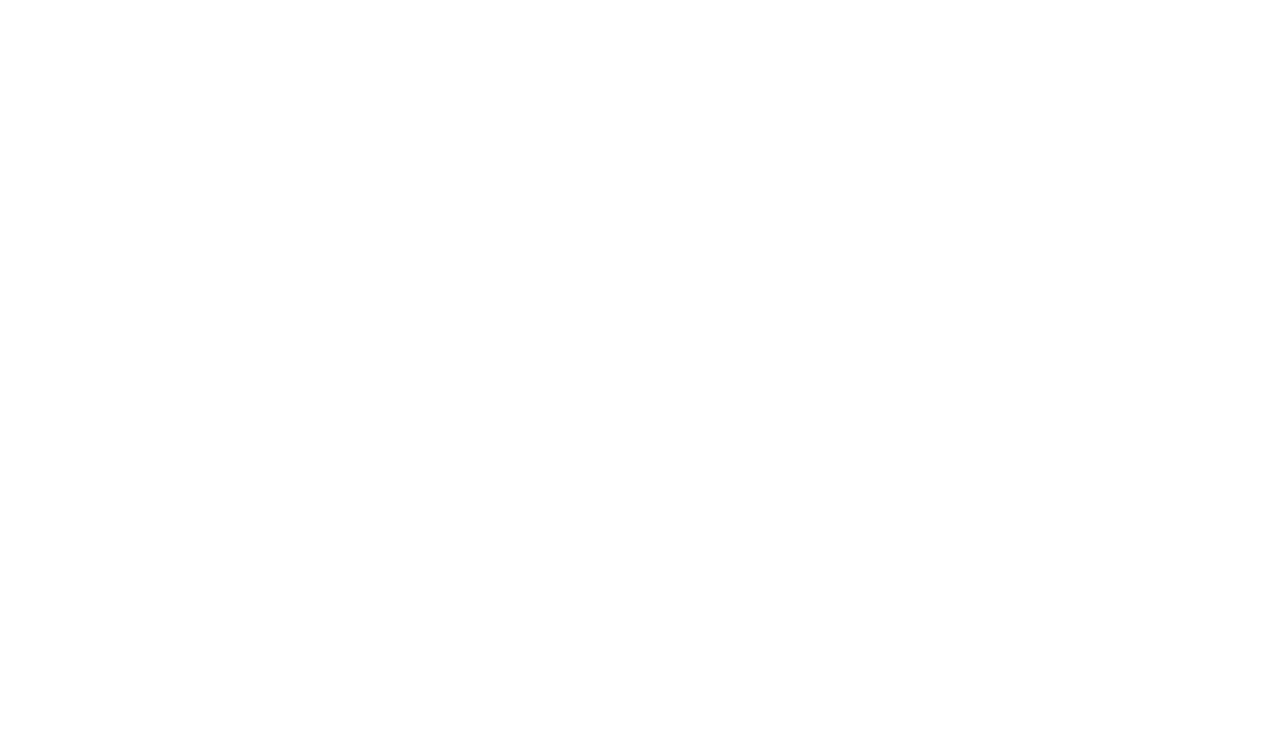
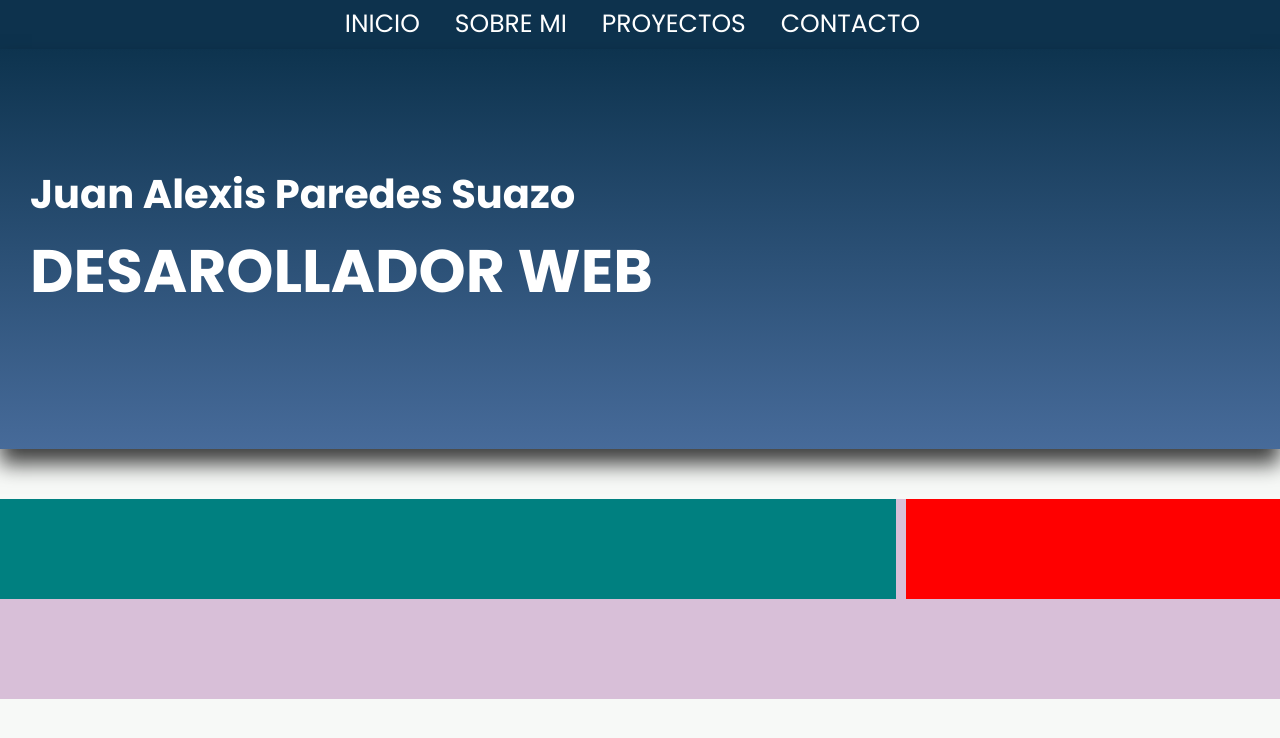
Before and after one commit to JAlexis-PS/portafolioJAPS, a plain HTML site: page index.html in a window 1280 px wide. Drawn offline with Linux system fonts and the light colour scheme.

Commit message:
Creacion de navegacion y header con su css respectivo

```diff
--- a/css/style.css
+++ b/css/style.css
@@ -1,8 +1,113 @@
-/* apply a natural box layout model to all elements, but allowing components to change */
+/*
+:root{
+  --fondoPrincipal: (0deg, hsla(221, 45%, 73%, 1) 0%, hsla(220, 78%, 29%, 1) 100%);
+}*/
 html {
   box-sizing: border-box;
   font-size: 62.5%;
+  font-family: 'Poppins', sans-serif;
 }
 *, *:before, *:after {
   box-sizing: inherit;
 }
+body{
+  max-width: 100%vw;
+  background-color: #F7F9F7;
+}
+.contenedor{
+  max-width: 120rem;
+  margin: 0 auto;
+}
+img{
+  width: 100%;
+}
+.noMargen{
+  margin: 0;
+}
+
+
+/*NAVEGACION*/
+.navegacion{
+  display: flex;
+  justify-content: center;
+  background: #0D324D;
+}
+.navegacion a{
+  text-decoration: none;
+  text-transform: uppercase;
+  padding: 1rem;
+  font-size: 1.5rem;
+  color: #ffffff;
+}
+@media (min-width: 768px) {
+    .navegacion a{
+      font-size: 2.5rem;
+      padding-right: 2.5rem;
+  }
+}
+
+/* CABECERA */
+.cabecera{
+  display: flex;
+  background: linear-gradient(0deg, hsla(214, 37%, 44%, 1) 0%, hsla(205, 71%, 18%, 1) 100%);
+  box-shadow: 0px 15px 20px 0px rgba(0,0,0,0.75);
+  background-repeat: no-repeat;
+  background-position: center center;
+  background-size: cover;
+  margin: 0 auto;
+  width: 100%;
+}
+.contenidoCabecera{
+  display: flex;
+  flex-direction: column;
+  padding: 3rem 0;
+}
+.contenidoCabecera h1, .contenidoCabecera h2{
+  color: white;
+}
+
+@media (min-width: 360px) {
+  .contenidoCabecera {
+    width: 100%;
+    align-items: center;
+  }
+}
+
+@media (min-width: 768px) {
+    .cabecera{
+      height: 40rem;
+    }
+    .contenidoCabecera{
+      width: 100%;
+      align-items: flex-start;
+      justify-content: center;
+      padding-left: 3rem;
+    }
+    .contenidoCabecera h1{
+      text-transform: uppercase;
+      font-size: 6rem;
+      padding:2rem 0;
+    }
+    .contenidoCabecera h2{
+      font-size: 4rem;
+    }
+}
+
+/* Principal */
+
+.layout{
+  margin-top: 5rem;
+  height: 20rem;
+  background-color: thistle;
+  display: grid;
+  grid-template-columns: 70% 30%;
+  gap: 1rem;
+}
+.principal{
+  background-color: teal;
+  height: 10rem;
+}
+.lineaTiempo{
+  background-color: red;
+  height: 10rem;
+}
--- a/index.html
+++ b/index.html
@@ -4,11 +4,39 @@
     <meta charset="UTF-8">
     <meta name="viewport" content="width=device-width, initial-scale=1.0">
     <title>Juan Paredes Suazo Desarrollador Web</title>
-
+    <link rel="preconnect" href="https://fonts.gstatic.com">
+    <link href="https://fonts.googleapis.com/css2?family=Poppins:wght@100;200;300;400;500;600;700&display=swap" rel="stylesheet">
     <link rel="stylesheet" href="css/normalize.css">
-
+    <link rel="stylesheet" href="css/style.css">
 </head>
 <body>
+    <nav class="navegacion">
+        <a href="index.html" class="enlace">Inicio</a>
+        <a href="#" class="enlace">Sobre mi</a>
+        <a href="#" class="enlace">Proyectos</a>
+        <a href="#" class="enlace">Contacto</a>
+    </nav>
+    <header class="cabecera">
+        <div class="contenidoCabecera">
+            <h2 class="noMargen">
+                Juan Alexis Paredes Suazo
+            </h2>
+            <h1 class="noMargen">
+                Desarollador Web
+            </h1>
+        </div>
+    </header>
+
+    <div class="layout">
+        <main class="principal">
+
+        </main>
+        <aside class="lineaTiempo">
+
+        </aside>
+    </div>
+
+
 
 </body>
 </html>
```
